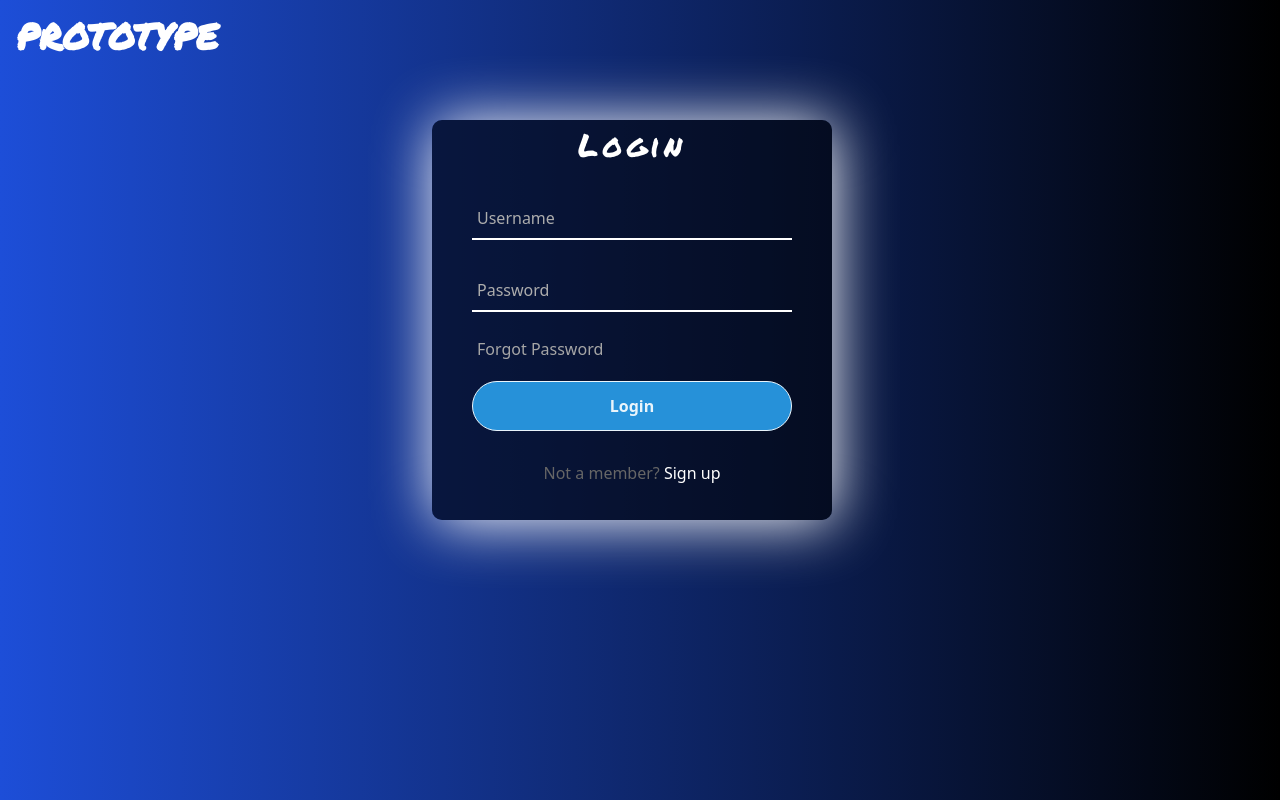
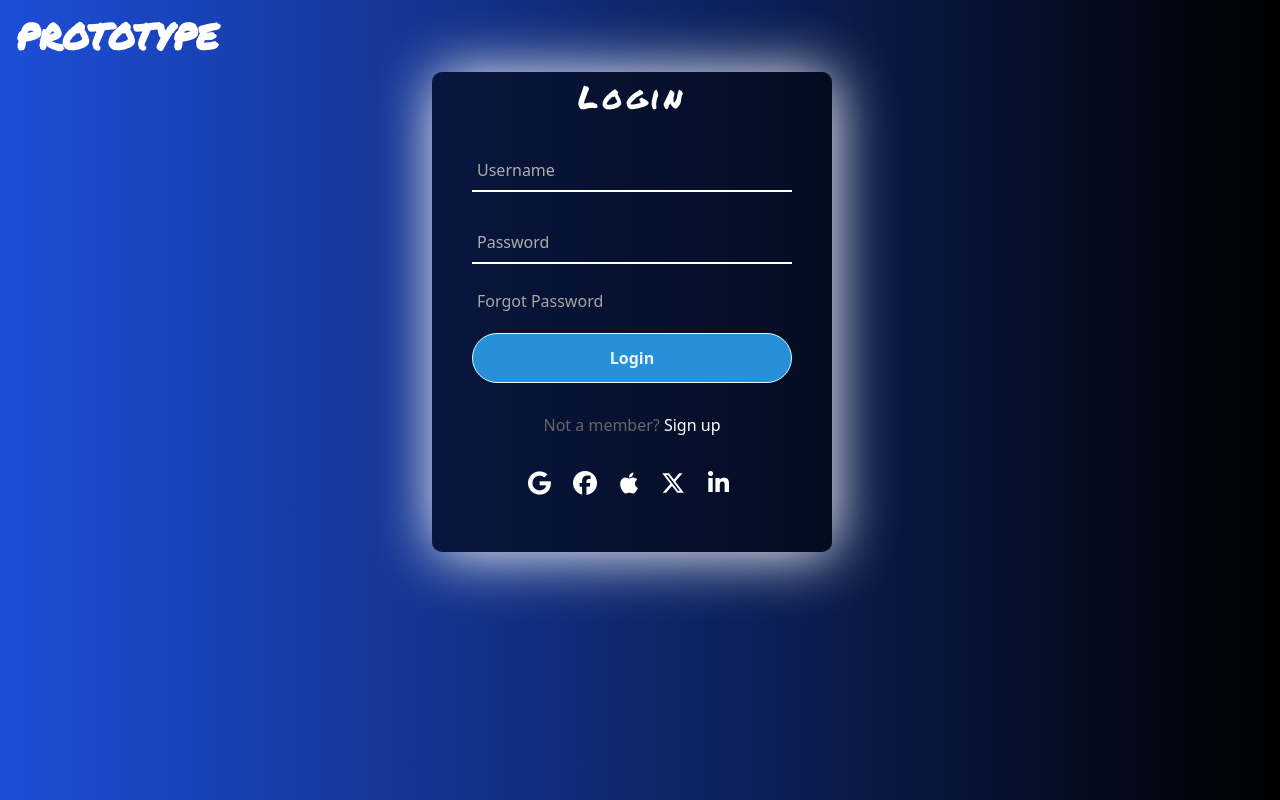
Before and after one commit to David3Emmanuel/code-for-change, a Next.js app: page /login in a window 1280 px wide. Built offline with nearby package versions, Linux system fonts and the light colour scheme; a web font is replaced by a local one.

Commit message:
added login icons

```diff
--- a/app/Header.module.css
+++ b/app/Header.module.css
@@ -1,5 +1,5 @@
 .bars {
-    display: none;
+    display: none !important;
     z-index: 999;
 }
 
--- a/app/globals.css
+++ b/app/globals.css
@@ -17,4 +17,6 @@ body {
     background: linear-gradient(to top, #0000ff 0%, #000000 100%);
     height: 100%;
     width: 100%;
+    background-size: contain;
+    overflow: hidden;
 }
--- a/app/login/login.module.css
+++ b/app/login/login.module.css
@@ -1,11 +1,11 @@
 .mainpage {
     box-shadow: 2px 2px 60px white;
-    height: 25rem;
+    height: 30rem;
     width: 25rem;
     background-color: rgba(0, 0, 0, 0.562);
     position: relative;
     left: 27rem;
-    top: 4rem;
+    top: 1rem;
     border-radius: 10px;
 }
 
@@ -115,3 +115,10 @@
     color: #2691d9;
     text-decoration: underline;
 }
+
+.login_icons {
+    letter-spacing: 7px;
+    display: flex;
+    justify-content: center;
+    gap: 1rem;
+}
--- a/app/login/page.tsx
+++ b/app/login/page.tsx
@@ -25,6 +25,13 @@ export default function Page() {
                 <div className={styles.signup}>
                     Not a member? <Link href="#">Sign up</Link>
                 </div>
+                <div className={`${styles.login_icons} text-white text-2xl text-center`}>
+                    <Link href="#"><i className="fa-brands fa-google fa-beat"></i></Link>
+                    <Link href="#"> <i className="fa-brands fa-facebook fa-beat"></i></Link>
+                    <Link href="#"><i className="fa-brands fa-apple fa-beat"></i></Link>
+                    <Link href="#"><i className="fa-brands fa-x-twitter fa-beat"></i></Link>
+                    <Link href="#"><i className="fa-brands fa-linkedin-in fa-beat"></i></Link>
+                </div>
             </form>
         </div>
     </>
```
